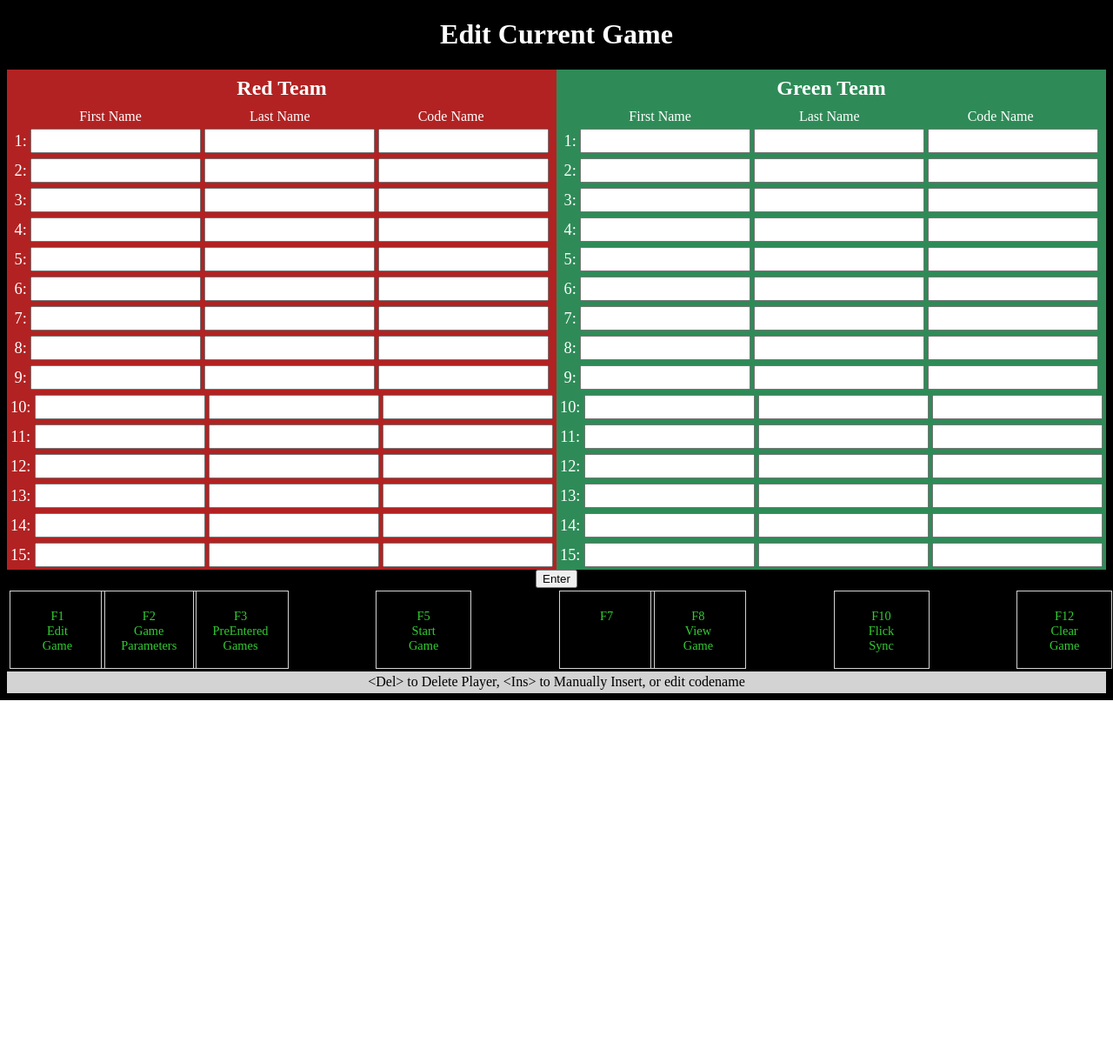
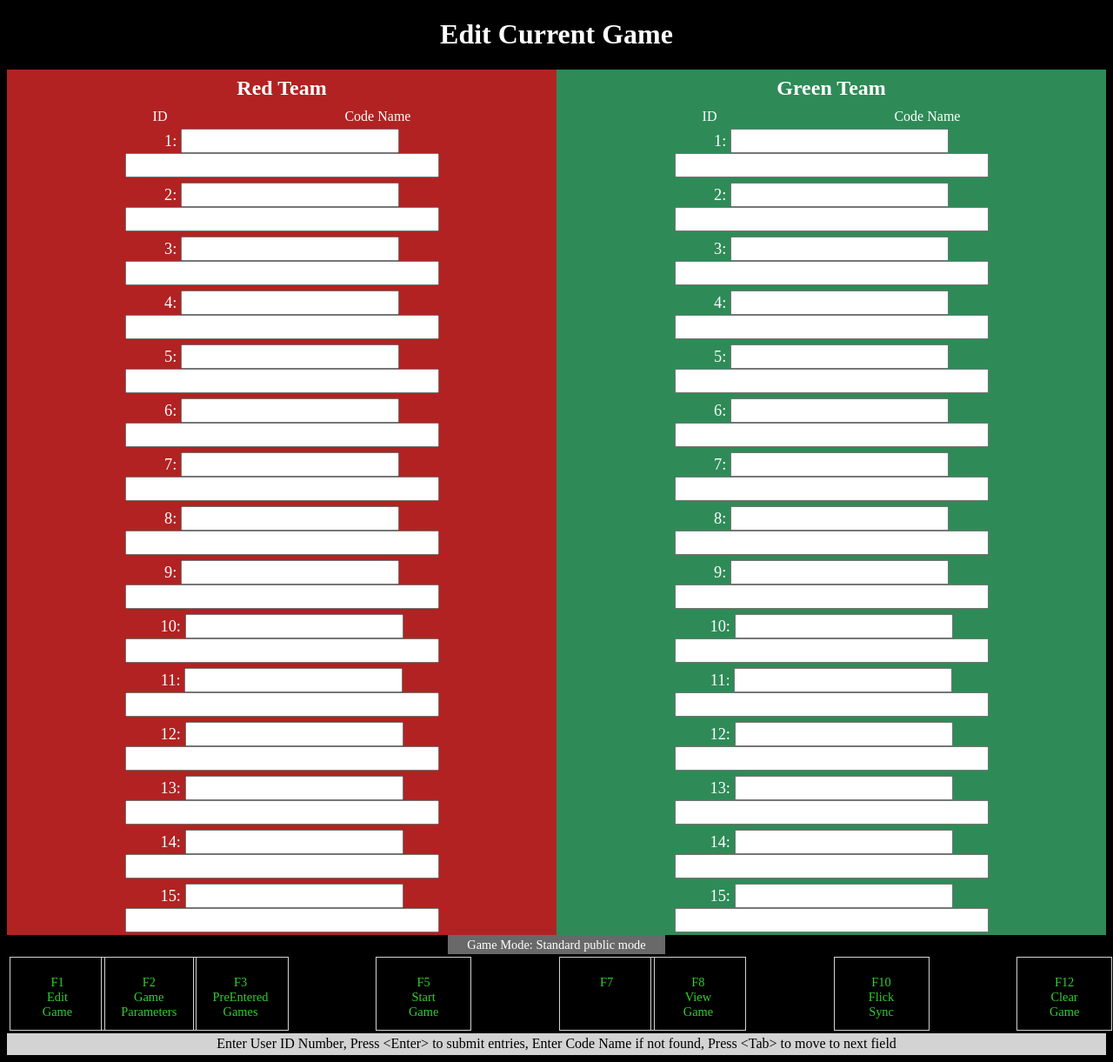
Before and after one commit to mighdz/SoftwareEngineeringTeam5, a Flask app: page /entry_screen in a window 1280 px wide. Shown: the whole page at 87% size. Before the commit the page ends 805 px from the top, so only its background shows below. Run offline with Flask 2, Linux system fonts and the light colour scheme.

Commit message:
Update EntryScreen.html

```diff
--- a/templates/EntryScreen.html
+++ b/templates/EntryScreen.html
@@ -18,7 +18,7 @@
 
 		.box2 {
 			width: 110px;
-			height: 90px;
+			height: 85px;
 			border: 1px solid lightgray;
 			text-align:center;
 			padding: 3px;
@@ -72,11 +72,10 @@
 					<!-- Red Team Name -->
 					<h2 style="color:white">Red Team</h2>
 
-					<p style= "color:white">First Name &emsp; &emsp; &emsp; &emsp; &emsp; &emsp; Last Name &emsp; &emsp; &emsp; &emsp; &emsp; &emsp; Code Name</p>
+					<p style= "color:white">ID &emsp; &emsp; &emsp; &emsp; &emsp; &emsp; &emsp; &emsp; &emsp; &emsp; Code Name</p>
 					<label for="red1" style="font-size:115%;color:white"> 1: </label>
-					<input id="red1fname" name="1redfName" type="text" value="" size="15" style="font-size:115%">
-					<input id="red1lname" name="1redlName" type="text" value="" size="15" style="font-size:115%">
-					<input id="red1code" name="1redCode" type="text" value="" size="15" style="font-size:115%">
+					<input id="red1id" name="1redID" type="text" value="" size="20" style="font-size:115%">
+					<input id="red1code" name="1redCode" type="text" value="" size="30" style="font-size:115%">
 
 				</center>
 			</div>
@@ -87,11 +86,10 @@
 					<!-- Green Team Name -->
 					<h2 style="color:white">Green Team</h2>
 
-					<p style= "color:white">First Name &emsp; &emsp; &emsp; &emsp; &emsp; &emsp; Last Name &emsp; &emsp; &emsp; &emsp; &emsp; &emsp; Code Name</p>
+					<p style= "color:white">ID &emsp; &emsp; &emsp; &emsp; &emsp; &emsp; &emsp; &emsp; &emsp; &emsp; Code Name</p>
 					<label for="green1" style="font-size:115%;color:white">1: </label>
-					<input id="green1fname" name="1greenfName" type="text" value="" size="15" style="font-size:115%">
-					<input id="green1lname" name="1greenlName" type="text" value="" size="15" style="font-size:115%">
-					<input id="green1code" name="1greenCode" type="text" value="" size="15" style="font-size:115%">
+					<input id="green1id" name="1greenID" type="text" value="" size="20" style="font-size:115%">
+					<input id="green1code" name="1greenCode" type="text" value="" size="30" style="font-size:115%">
 
 				</center>
 			</div>
@@ -103,9 +101,8 @@
 				<center>
 
 					<label for="red2" style="font-size:115%;color:white">2: </label>
-					<input type="text" id="red2code" name="red2code" size="15" style="font-size:115%">
-					<input type="text" id="red2fname" name="red2fname" size="15" style="font-size:115%">
-					<input type="text" id="red2lname" name="red2lname" size="15" style="font-size:115%">
+					<input id="red2id" name="2redID" type="text" value="" size="20" style="font-size:115%">
+					<input id="red2code" name="2redCode" type="text" value="" size="30" style="font-size:115%">
 
 				</center>
 			</div>
@@ -114,9 +111,8 @@
 				<center>
 
 					<label for="green2" style="font-size:115%;color:white"> 2: </label>
-					<input type="text" id="green2code" name="green2code" size="15" style="font-size:115%">
-					<input type="text" id="green2fname" name="green2fname" size="15" style="font-size:115%">
-					<input type="text" id="green2lname" name="green2lname" size="15" style="font-size:115%">
+					<input id="green2id" name="2greenID" type="text" value="" size="20" style="font-size:115%">
+					<input id="green2code" name="2greenCode" type="text" value="" size="30" style="font-size:115%">
 
 				</center>
 			</div>
@@ -128,9 +124,8 @@
 				<center>
 
 					<label for="red3" style="font-size:115%;color:white">3: </label>
-					<input type="text" id="red3code" name="red3code" size="15" style="font-size:115%">
-					<input type="text" id="red3fname" name="red3fname" size="15" style="font-size:115%">
-					<input type="text" id="red3lname" name="red3lname" size="15" style="font-size:115%">
+					<input id="red3id" name="3redID" type="text" value="" size="20" style="font-size:115%">
+					<input id="red3code" name="3redCode" type="text" value="" size="30" style="font-size:115%">
 
 				</center>
 			</div>
@@ -139,9 +134,8 @@
 				<center>
 
 					<label for="green3" style="font-size:115%;color:white">3: </label>
-					<input type="text" id="green3code" name="green3code" size="15" style="font-size:115%">
-					<input type="text" id="green3fname" name="green3fname" size="15" style="font-size:115%">
-					<input type="text" id="green3lname" name="green3lname" size="15" style="font-size:115%">
+					<input id="green3id" name="3greenID" type="text" value="" size="20" style="font-size:115%">
+					<input id="green3code" name="3greenCode" type="text" value="" size="30" style="font-size:115%">
 
 				</center>
 			</div>
@@ -153,9 +147,8 @@
 				<center>
 
 					<label for="red4" style="font-size:115%;color:white">4: </label>
-					<input type="text" id="red4code" name="red4code" size="15" style="font-size:115%">
-					<input type="text" id="red4fname" name="red4fname" size="15" style="font-size:115%">
-					<input type="text" id="red4lname" name="red4lname" size="15" style="font-size:115%">
+					<input id="red4id" name="4redID" type="text" value="" size="20" style="font-size:115%">
+					<input id="red4code" name="4redCode" type="text" value="" size="30" style="font-size:115%">
 
 				</center>
 			</div>
@@ -164,9 +157,8 @@
 				<center>
 
 					<label for="green4" style="font-size:115%;color:white">4: </label>
-					<input type="text" id="green4code" name="green4code" size="15" style="font-size:115%">
-					<input type="text" id="green4fname" name="green4fname" size="15" style="font-size:115%">
-					<input type="text" id="green4lname" name="green4lname" size="15" style="font-size:115%">
+					<input id="green4id" name="4greenID" type="text" value="" size="20" style="font-size:115%">
+					<input id="green4code" name="4greenCode" type="text" value="" size="30" style="font-size:115%">
 
 				</center>
 			</div>
@@ -178,9 +170,8 @@
 				<center>
 
 					<label for="red5" style="font-size:115%;color:white">5: </label>
-					<input type="text" id="red5code" name="red5code" size="15" style="font-size:115%">
-					<input type="text" id="red5fname" name="red5fname" size="15" style="font-size:115%">
-					<input type="text" id="red5lname" name="red5lname" size="15" style="font-size:115%">
+					<input id="red5id" name="5redID" type="text" value="" size="20" style="font-size:115%">
+					<input id="red5code" name="5redCode" type="text" value="" size="30" style="font-size:115%">
 
 				</center>
 			</div>
@@ -189,9 +180,8 @@
 				<center>
 
 					<label for="green5" style="font-size:115%;color:white">5: </label>
-					<input type="text" id="green5code" name="green5code" size="15" style="font-size:115%">
-					<input type="text" id="green5fname" name="green5fname" size="15" style="font-size:115%">
-					<input type="text" id="green5lname" name="green5lname" size="15" style="font-size:115%">
+					<input id="green5id" name="5greenID" type="text" value="" size="20" style="font-size:115%">
+					<input id="green5code" name="5greenCode" type="text" value="" size="30" style="font-size:115%">
 
 				</center>
 			</div>
@@ -203,9 +193,8 @@
 				<center>
 
 					<label for="red6" style="font-size:115%;color:white">6: </label>
-					<input type="text" id="red6code" name="red6code" size="15" style="font-size:115%">
-					<input type="text" id="red6fname" name="red6fname" size="15" style="font-size:115%">
-					<input type="text" id="red6lname" name="red6lname" size="15" style="font-size:115%">
+					<input id="red6id" name="6redID" type="text" value="" size="20" style="font-size:115%">
+					<input id="red6code" name="6redCode" type="text" value="" size="30" style="font-size:115%">
 
 				</center>
 			</div>
@@ -214,9 +203,8 @@
 				<center>
 
 					<label for="green6" style="font-size:115%;color:white">6: </label>
-					<input type="text" id="green6code" name="green6code" size="15" style="font-size:115%">
-					<input type="text" id="green6fname" name="green6fname" size="15" style="font-size:115%">
-					<input type="text" id="green6lname" name="green6lname" size="15" style="font-size:115%">
+					<input id="green6id" name="6greenID" type="text" value="" size="20" style="font-size:115%">
+					<input id="green6code" name="6greenCode" type="text" value="" size="30" style="font-size:115%">
 
 				</center>
 			</div>
@@ -228,9 +216,8 @@
 				<center>
 
 					<label for="red7" style="font-size:115%;color:white">7: </label>
-					<input type="text" id="red7code" name="red7code" size="15" style="font-size:115%">
-					<input type="text" id="red7fname" name="red7fname" size="15" style="font-size:115%">
-					<input type="text" id="red7lname" name="red7lname" size="15" style="font-size:115%">
+					<input id="red7id" name="7redID" type="text" value="" size="20" style="font-size:115%">
+					<input id="red7code" name="7redCode" type="text" value="" size="30" style="font-size:115%">
 
 				</center>
 			</div>
@@ -239,9 +226,8 @@
 				<center>
 
 					<label for="green7" style="font-size:115%;color:white">7: </label>
-					<input type="text" id="green7code" name="green7code" size="15" style="font-size:115%">
-					<input type="text" id="green7fname" name="green7fname" size="15" style="font-size:115%">
-					<input type="text" id="green7lname" name="green7lname" size="15" style="font-size:115%">
+					<input id="green7id" name="7greenID" type="text" value="" size="20" style="font-size:115%">
+					<input id="green7code" name="7greenCode" type="text" value="" size="30" style="font-size:115%">
 
 				</center>
 			</div>
@@ -252,9 +238,8 @@
 				<center>
 
 					<label for="red8" style="font-size:115%;color:white">8: </label>
-					<input type="text" id="red8code" name="red8code" size="15" style="font-size:115%">
-					<input type="text" id="red8fname" name="red8fname" size="15" style="font-size:115%">
-					<input type="text" id="red8lname" name="red8lname" size="15" style="font-size:115%">
+					<input id="red8id" name="8redID" type="text" value="" size="20" style="font-size:115%">
+					<input id="red8code" name="8redCode" type="text" value="" size="30" style="font-size:115%">
 
 				</center>
 			</div>
@@ -263,9 +248,8 @@
 				<center>
 
 					<label for="green8" style="font-size:115%;color:white">8: </label>
-					<input type="text" id="green8code" name="green8code" size="15" style="font-size:115%">
-					<input type="text" id="green8fname" name="green8fname" size="15" style="font-size:115%">
-					<input type="text" id="green8lname" name="green8lname" size="15" style="font-size:115%">
+					<input id="green8id" name="8greenID" type="text" value="" size="20" style="font-size:115%">
+					<input id="green8code" name="8greenCode" type="text" value="" size="30" style="font-size:115%">
 
 				</center>
 			</div>
@@ -277,9 +261,8 @@
 				<center>
 
 					<label for="red9" style="font-size:115%;color:white">9: </label>
-					<input type="text" id="red9code" name="red9code" size="15" style="font-size:115%">
-					<input type="text" id="red9fname" name="red9fname" size="15" style="font-size:115%">
-					<input type="text" id="red9lname" name="red9lname" size="15" style="font-size:115%">
+					<input id="red9id" name="9redID" type="text" value="" size="20" style="font-size:115%">
+					<input id="red9code" name="9redCode" type="text" value="" size="30" style="font-size:115%">
 
 				</center>
 			</div>
@@ -288,9 +271,8 @@
 				<center>
 
 					<label for="green9" style="font-size:115%;color:white">9: </label>
-					<input type="text" id="green9code" name="green9code" size="15" style="font-size:115%">
-					<input type="text" id="green9fname" name="green9fname" size="15" style="font-size:115%">
-					<input type="text" id="green9lname" name="green9lname" size="15" style="font-size:115%">
+					<input id="green9id" name="9greenID" type="text" value="" size="20" style="font-size:115%">
+					<input id="green9code" name="9greenCode" type="text" value="" size="30" style="font-size:115%">
 
 				</center>
 			</div>
@@ -302,9 +284,8 @@
 				<center>
 
 					<label for="red10" style="font-size:115%;color:white">10: </label>
-					<input type="text" id="red10code" name="red10code" size="15" style="font-size:115%">
-					<input type="text" id="red10fname" name="red10fname" size="15" style="font-size:115%">
-					<input type="text" id="red10lname" name="red10lname" size="15" style="font-size:115%">
+					<input id="red10id" name="10redID" type="text" value="" size="20" style="font-size:115%">
+					<input id="red10code" name="10redCode" type="text" value="" size="30" style="font-size:115%">
 
 				</center>
 			</div>
@@ -313,9 +294,8 @@
 				<center>
 
 					<label for="green10" style="font-size:115%;color:white">10: </label>
-					<input type="text" id="green10code" name="green10code" size="15" style="font-size:115%">
-					<input type="text" id="green10fname" name="green10fname" size="15" style="font-size:115%">
-					<input type="text" id="green10lname" name="green10lname" size="15" style="font-size:115%">
+					<input id="green10id" name="10greenID" type="text" value="" size="20" style="font-size:115%">
+					<input id="green10code" name="10greenCode" type="text" value="" size="30" style="font-size:115%">
 
 				</center>
 			</div>
@@ -327,9 +307,8 @@
 				<center>
 
 					<label for="red11" style="font-size:115%;color:white">11: </label>
-					<input type="text" id="red11code" name="red11code" size="15" style="font-size:115%">
-					<input type="text" id="red11fname" name="red11fname" size="15" style="font-size:115%">
-					<input type="text" id="red11lname" name="red11lname" size="15" style="font-size:115%">
+					<input id="red11id" name="11redID" type="text" value="" size="20" style="font-size:115%">
+					<input id="red11code" name="11redCode" type="text" value="" size="30" style="font-size:115%">
 
 				</center>
 			</div>
@@ -338,9 +317,8 @@
 				<center>
 
 					<label for="green11" style="font-size:115%;color:white">11: </label>
-					<input type="text" id="green11code" name="green11code" size="15" style="font-size:115%">
-					<input type="text" id="green11fname" name="green11fname" size="15" style="font-size:115%">
-					<input type="text" id="green11lname" name="green11lname" size="15" style="font-size:115%">
+					<input id="green11id" name="11greenID" type="text" value="" size="20" style="font-size:115%">
+					<input id="green11code" name="11greenCode" type="text" value="" size="30" style="font-size:115%">
 
 				</center>
 			</div>
@@ -352,9 +330,8 @@
 				<center>
 
 					<label for="red12" style="font-size:115%;color:white">12: </label>
-					<input type="text" id="red12code" name="red12code" size="15" style="font-size:115%">
-					<input type="text" id="red12fname" name="red12fname" size="15" style="font-size:115%">
-					<input type="text" id="red12lname" name="red12lname" size="15" style="font-size:115%">
+					<input id="red12id" name="12redID" type="text" value="" size="20" style="font-size:115%">
+					<input id="red12code" name="12redCode" type="text" value="" size="30" style="font-size:115%">
 
 				</center>
 			</div>
@@ -363,9 +340,8 @@
 				<center>
 
 					<label for="green12" style="font-size:115%;color:white">12: </label>
-					<input type="text" id="green12code" name="green12code" size="15" style="font-size:115%">
-					<input type="text" id="green12fname" name="green12fname" size="15" style="font-size:115%">
-					<input type="text" id="green12lname" name="green12lname" size="15" style="font-size:115%">
+					<input id="green12id" name="12greenID" type="text" value="" size="20" style="font-size:115%">
+					<input id="green12code" name="12greenCode" type="text" value="" size="30" style="font-size:115%">
 
 				</center>
 			</div>
@@ -377,9 +353,8 @@
 				<center>
 
 					<label for="red13" style="font-size:115%;color:white">13: </label>
-					<input type="text" id="red13code" name="red13code" size="15" style="font-size:115%">
-					<input type="text" id="red13fname" name="red13fname" size="15" style="font-size:115%">
-					<input type="text" id="red13lname" name="red13lname" size="15" style="font-size:115%">
+					<input id="red13id" name="13redID" type="text" value="" size="20" style="font-size:115%">
+					<input id="red13code" name="13redCode" type="text" value="" size="30" style="font-size:115%">
 
 				</center>
 			</div>
@@ -388,9 +363,8 @@
 				<center>
 
 					<label for="green13" style="font-size:115%;color:white">13: </label>
-					<input type="text" id="green13code" name="green13code" size="15" style="font-size:115%">
-					<input type="text" id="green13fname" name="green13fname" size="15" style="font-size:115%">
-					<input type="text" id="green13lname" name="green13lname" size="15" style="font-size:115%">
+					<input id="green13id" name="13greenID" type="text" value="" size="20" style="font-size:115%">
+					<input id="green13code" name="13greenCode" type="text" value="" size="30" style="font-size:115%">
 
 				</center>
 			</div>
@@ -402,9 +376,8 @@
 				<center>
 
 					<label for="red14" style="font-size:115%;color:white">14: </label>
-					<input type="text" id="red14code" name="red14code" size="15" style="font-size:115%">
-					<input type="text" id="red14fname" name="red14fname" size="15" style="font-size:115%">
-					<input type="text" id="red14lname" name="red14lname" size="15" style="font-size:115%">
+					<input id="red14id" name="14redID" type="text" value="" size="20" style="font-size:115%">
+					<input id="red14code" name="14redCode" type="text" value="" size="30" style="font-size:115%">
 
 				</center>
 			</div>
@@ -413,9 +386,8 @@
 				<center>
 
 					<label for="green14" style="font-size:115%;color:white">14: </label>
-					<input type="text" id="green14code" name="green14code" size="15" style="font-size:115%">
-					<input type="text" id="green14fname" name="green14fname" size="15" style="font-size:115%">
-					<input type="text" id="green14lname" name="green14lname" size="15" style="font-size:115%">
+					<input id="green14id" name="14greenID" type="text" value="" size="20" style="font-size:115%">
+					<input id="green14code" name="14greenCode" type="text" value="" size="30" style="font-size:115%">
 
 				</center>
 			</div>
@@ -426,10 +398,9 @@
 			<div class="column" style="background-color:firebrick">
 				<center>
 
-					<label for="red1" style="font-size:115%;color:white">15: </label>
-					<input type="text" id="red15code" name="red15code" size="15" style="font-size:115%">
-					<input type="text" id="red15fname" name="red15fname" size="15" style="font-size:115%">
-					<input type="text" id="red15lname" name="red15lname" size="15" style="font-size:115%">
+					<label for="red15" style="font-size:115%;color:white">15: </label>
+					<input id="red15id" name="15redID" type="text" value="" size="20" style="font-size:115%">
+					<input id="red15code" name="15redCode" type="text" value="" size="30" style="font-size:115%">
 
 				</center>
 			</div>
@@ -438,9 +409,8 @@
 				<center>
 
 					<label for="green15" style="font-size:115%;color:white">15: </label>
-					<input type="text" id="green15code" name="green15code" size="15" style="font-size:115%">
-					<input type="text" id="green15fname" name="green15fname" size="15" style="font-size:115%">
-					<input type="text" id="green15lname" name="green15lname" size="15" style="font-size:115%">
+					<input id="green15id" name="15greenID" type="text" value="" size="20" style="font-size:115%">
+					<input id="green15code" name="15greenCode" type="text" value="" size="30" style="font-size:115%">
 
 				</center>
 			</div>
@@ -448,8 +418,8 @@
 
 		<!-- Game Mode -->
 		<center>
-				<!--<div class="box1" style="font-size:90%;color:white">Game Mode: Standard public mode</div>-->
-				<input type="button" value="Enter" onclick="playerAdd(this.form)"/><br>
+				<div class="box1" style="font-size:90%;color:white">Game Mode: Standard public mode</div>
+				<!--<input type="button" value="Enter" onclick="playerAdd(this.form)"/><br>-->
 		</center>
 
 		<!-- Buttons -->
@@ -518,31 +488,36 @@
 		</div>
 	</form>
 		<!-- Bottom Note -->
-		<div class="box3">&lt;Del&gt; to Delete Player, &lt;Ins&gt; to Manually Insert, or edit codename</div>
+		<div class="box3">Enter User ID Number, Press &lt;Enter&gt; to submit entries, Enter Code Name if not found, Press &lt;Tab&gt; to move to next field</div>
 	</body>
 		<script>
+
+			document.addEventListener('keydown',function(event){
+			if(event.keyCode==13){
+				event.preventDefault();
+				playerAdd(document.querySelector('form'));
+			}
+			if(event.keyCode==116){
+				event.preventDefault();
+				//add code to move to action display
+			}
+			});
+
+
 			function playerAdd(form){
-				var red1id = 1;
-				var red1firstName = form.red1fname.value;
-				var red1lastName = form.red1lname.value;
+				var red1id = form.red1id.value;
 				var red1codeName = form.red1code.value;
 
-				var green1id = 2;
-				var green1firstName = form.green1fname.value;
-				var green1lastName = form.green1lname.value;
+				var green1id = form.green1id.value;
 				var green1codeName = form.green1code.value;
 
 				var red1 = {
 					red1ID : red1id,
-					red1FirstName : red1firstName,
-					red1LastName : red1lastName,
 					red1CodeName : red1codeName
 				};
 
 				var green1 = {
 					green1ID : green1id,
-					green1FirstName : green1firstName,
-					green1LastName : green1lastName,
 					green1CodeName : green1codeName
 				};
 
```
